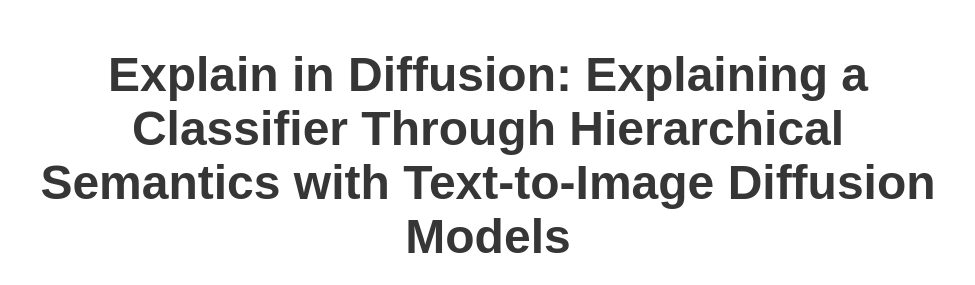
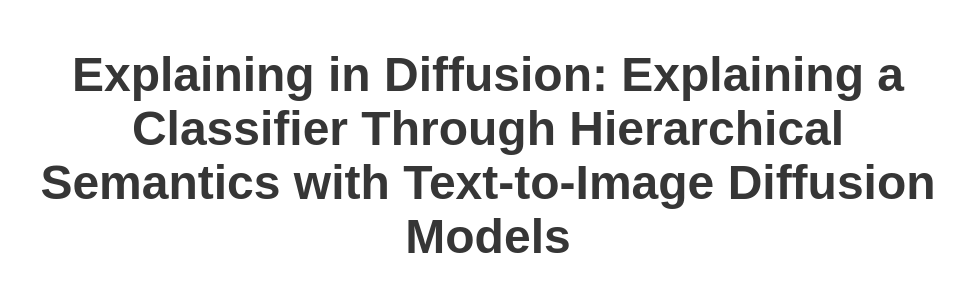
Before and after one commit to explain-in-diffusion/explain-in-diffusion.github.io, a plain HTML site: page index.html in a window 1280 px wide. Shown: the top 285 px of the page, without its empty margins (152-1127 px from the left). Drawn offline with nearby package versions, Linux system fonts and the light colour scheme; some icons are missing; a web font is replaced by a local one.

Commit message:
framework

```diff
--- a/index.html
+++ b/index.html
@@ -88,7 +88,7 @@
     <div class="container is-max-desktop">
       <div class="columns is-centered">
         <div class="column has-text-centered">
-          <h1 class="title is-1 publication-title">Explain in Diffusion: Explaining a Classifier Through Hierarchical Semantics with Text-to-Image Diffusion Models</h1>
+          <h1 class="title is-1 publication-title">Explaining in Diffusion: Explaining a Classifier Through Hierarchical Semantics with Text-to-Image Diffusion Models</h1>
           <div class="is-size-5 publication-authors">
             <span class="author-block">
               <a href="https://www.linkedin.com/in/tahira-kazimi-b35811134/">Tahira Kazimi</a><sup>*</sup>,</span>
```
